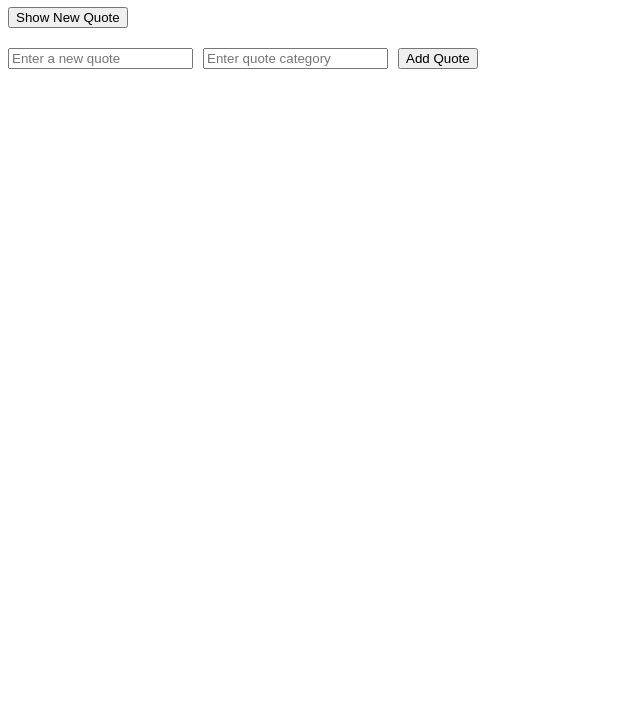
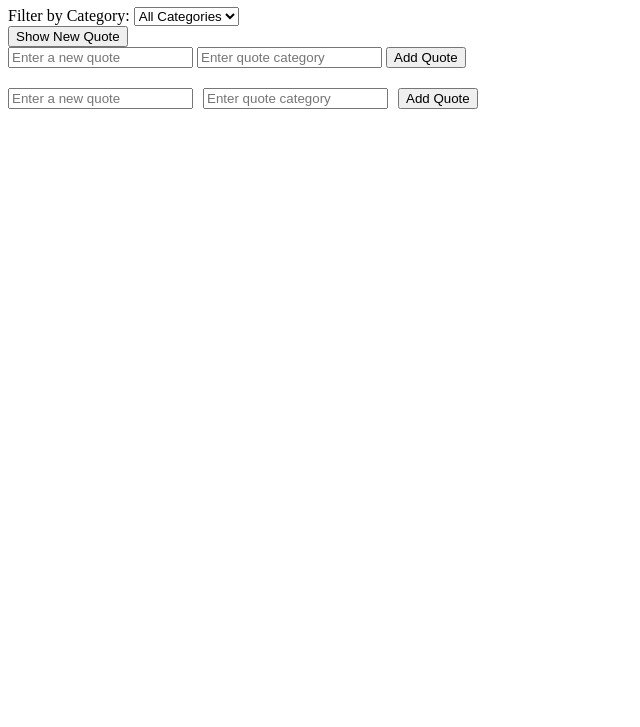
Before and after one commit to sultanmawdood/alx_fe_javascript, a plain HTML site: page dom-manipulation/index.html in a window 1280 px wide. Shown: the part 73-800 px from the top of the page, without its empty margins (0-640 px from the left). Drawn offline with Linux system fonts and the light colour scheme.

Commit message:
Update index.html

```diff
--- a/dom-manipulation/index.html
+++ b/dom-manipulation/index.html
@@ -1,14 +1,30 @@
 <!DOCTYPE html>
 <html lang="en">
 <head>
-    <meta charset="UTF-8">
-    <meta name="viewport" content="width=device-width, initial-scale=1.0">
+  <meta charset="UTF-8" />
+  <meta name="viewport" content="width=device-width, initial-scale=1.0" />
   <title>Dynamic Quote Generator</title>
 </head>
 <body>
   <h1>Dynamic Quote Generator</h1>
+
+  <div>
+    <label for="categoryFilter">Filter by Category:</label>
+    <select id="categoryFilter" onchange="filterQuotes()">
+      <option value="all">All Categories</option>
+    </select>
+  </div>
+
   <div id="quoteDisplay"></div>
+
   <button id="newQuote">Show New Quote</button>
+
+  <div>
+    <input id="newQuoteText" type="text" placeholder="Enter a new quote" />
+    <input id="newQuoteCategory" type="text" placeholder="Enter quote category" />
+    <button onclick="addQuote()">Add Quote</button>
+  </div>
+
   <script src="script.js"></script>
 </body>
 </html>
```
Lines whose indentation alone changed are shown as unchanged.
